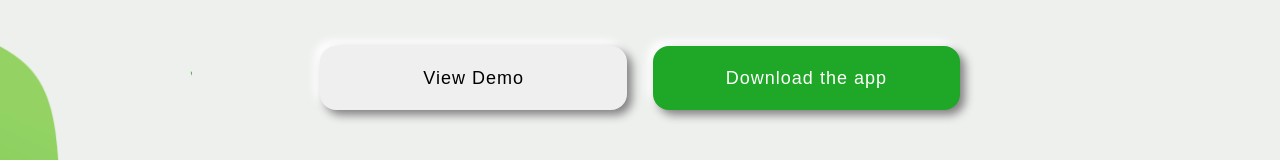
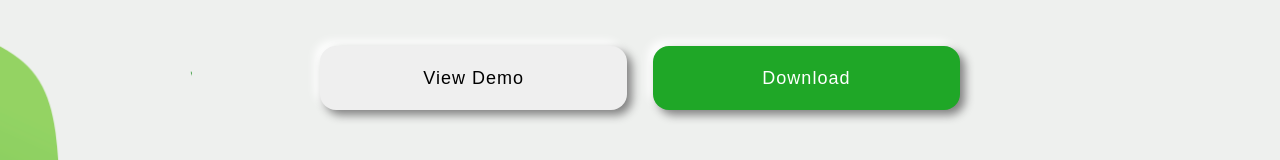
Before and after one commit to AmanGarg10435/AmanMGarg.github.io, a plain HTML site: page index.html in a window 1280 px wide. Shown: the part 2117-2277 px from the top of the page. Drawn offline with Linux system fonts and the light colour scheme.

Commit message:
Update index.html

```diff
--- a/index.html
+++ b/index.html
@@ -113,7 +113,7 @@
 
     <div class="center-container">
         <a href="demo.html"><input type="button" class="button-bottom" id="demo" value="View Demo"></a>
-        <a href="download.html"><input type="button" class="button-bottom" id="download" value="Download the app"></a>
+        <a href="download.html"><input type="button" class="button-bottom" id="download" value="Download"></a>
     </div>
 
     <div class="bottom-blob-container">
```
